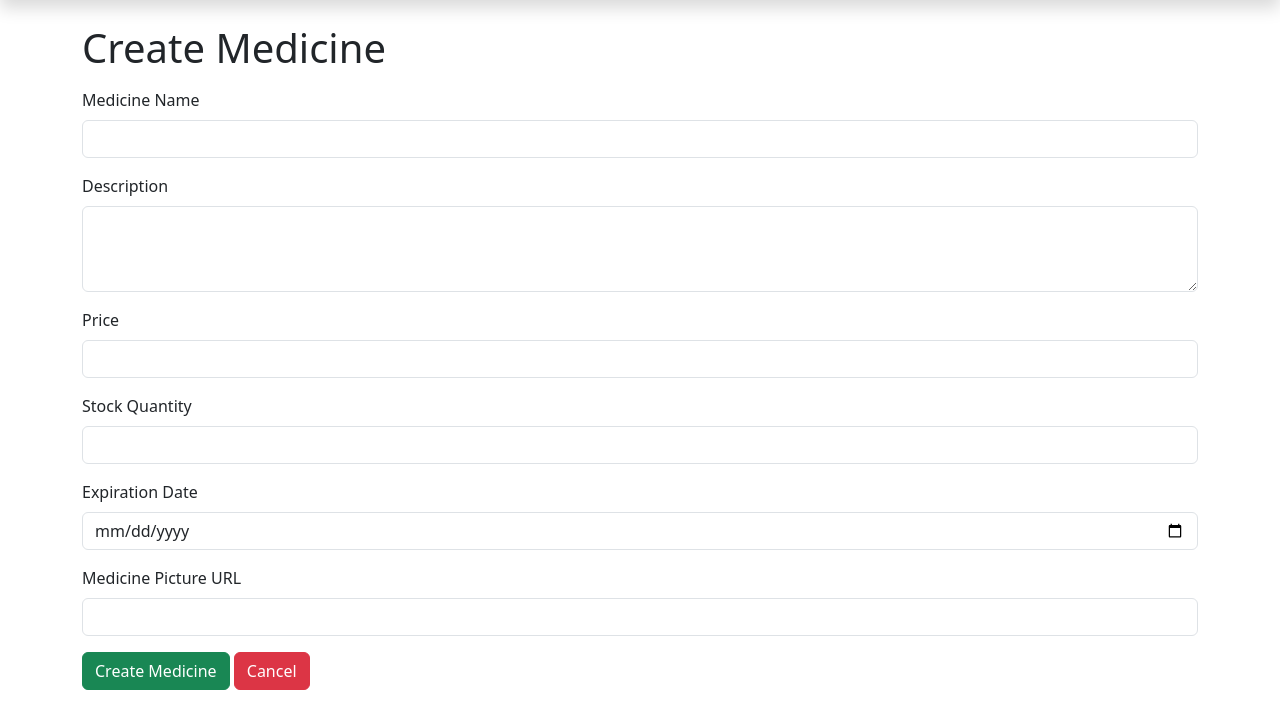
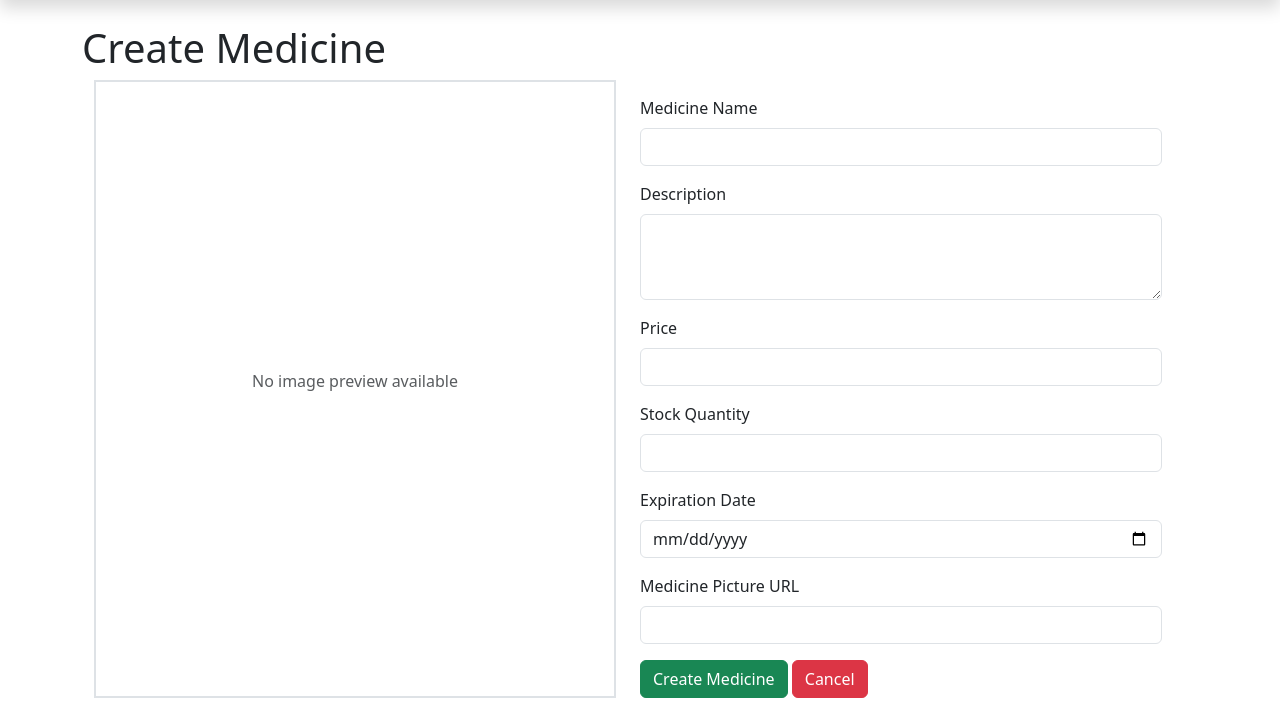
Before and after one commit to OmarAlMayouf/IS424-Project, a Django app: page /create/ in a window 1280 px wide. Shown: the part 72-800 px from the top of the page. Run offline with Django 5.2, Linux system fonts and the light colour scheme.

Commit message:
create product js by abdulaziz

```diff
--- a/pharmacy/templates/pharmacy/create_product.html
+++ b/pharmacy/templates/pharmacy/create_product.html
@@ -2,7 +2,14 @@
 
 {% block content %}
 <h1>Create Medicine</h1>
-<form method="POST" class="mt-3">
+<div class="container row">
+    <div class="col-6">
+        <div class="container border border-2 d-flex justify-content-center align-items-center" style="height: 100%;" id="preview-container">
+            <p class="text-muted">No image preview available</p>
+        </div>
+        <img class="img-fluid d-none" id="preview" alt="Medicine Image Preview">
+    </div>
+    <form method="POST" class="mt-3 col-6">
         {% csrf_token %}
         <div class="mb-3">
             <label for="name" class="form-label">Medicine Name</label>
@@ -32,4 +39,32 @@
         <button type="submit" class="btn btn-success">Create Medicine</button>
         <a href="{% url 'read_product' %}" class="btn btn-danger">Cancel</a>
     </form>
+</div>
+
+<script>
+    document.addEventListener('DOMContentLoaded', () => {
+        const urlInput = document.getElementById('url');
+        const imagePreview = document.getElementById('preview');
+        const previewContainer = document.getElementById('preview-container');
+
+        urlInput.addEventListener('input', () => {
+            const url = urlInput.value.trim();
+
+            if (url) {
+                imagePreview.src = url;
+                imagePreview.classList.remove('d-none');
+                imagePreview.classList.add('d-block');
+
+                previewContainer.classList.remove('d-block');
+                previewContainer.classList.add('d-none');
+            } else {
+                imagePreview.classList.remove('d-block');
+                imagePreview.classList.add('d-none');
+
+                previewContainer.classList.remove('d-none');
+                previewContainer.classList.add('d-block');
+            }
+        });
+    });
+</script>
 {% endblock %}
```
Lines whose indentation alone changed are shown as unchanged.
